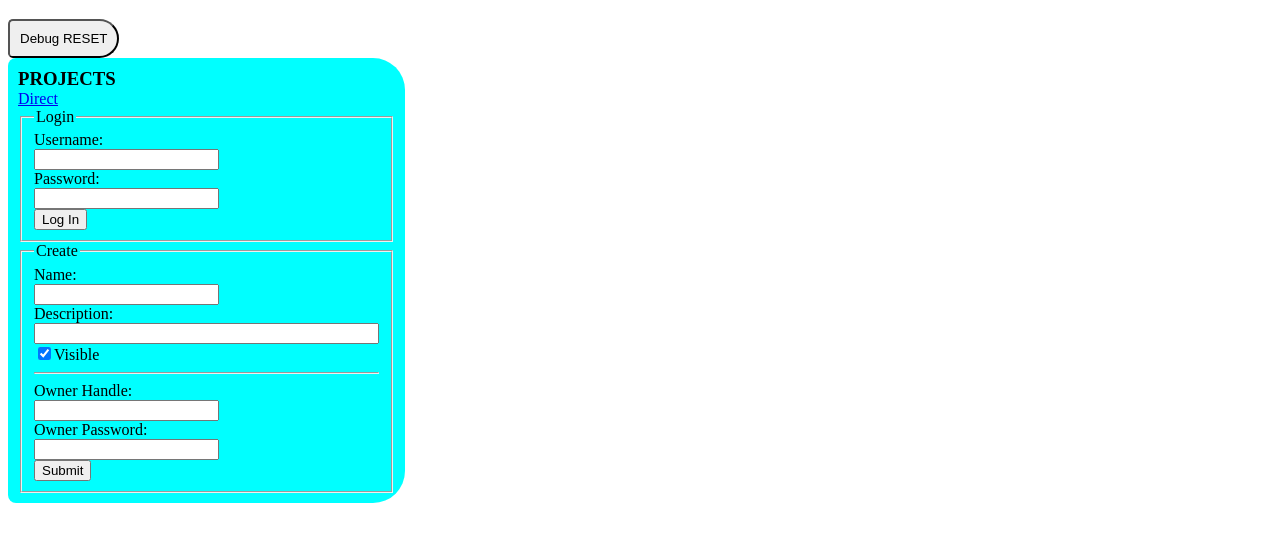
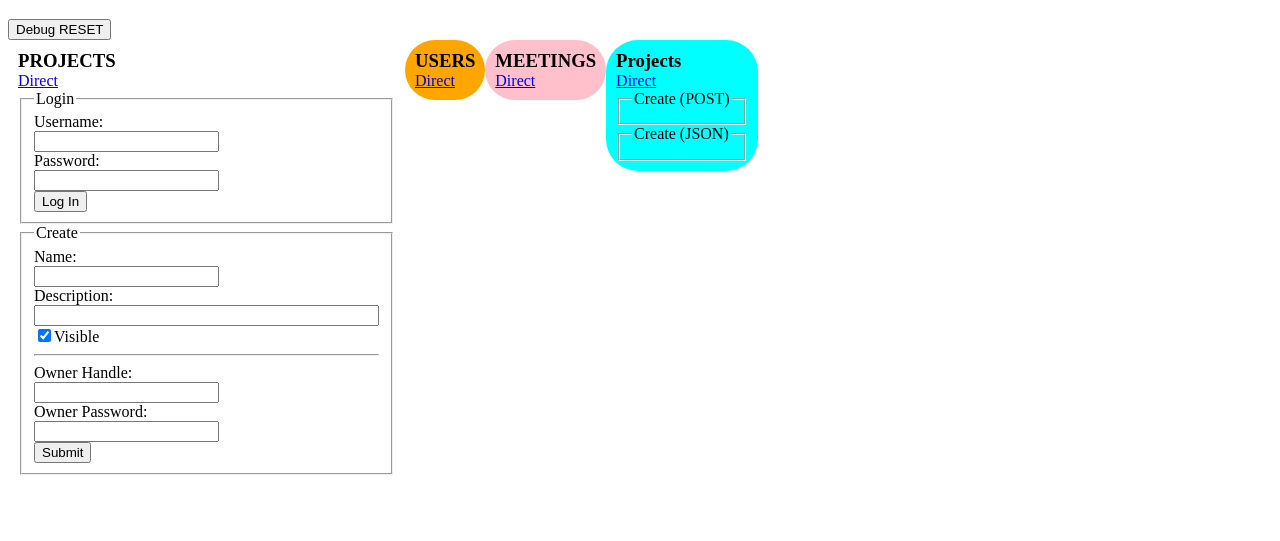
Before and after one commit to kkorolyov/ScrumPLE, a plain HTML site: page ScrumPLE-Pretty/content/debug/debugPage.html in a window 1280 px wide. Shown: the part 61-602 px from the top of the page. Drawn offline with Linux system fonts and the light colour scheme.

Commit message:
WIP Debug code shift

```diff
--- a/ScrumPLE-Pretty/content/debug/debugPage.css
+++ b/ScrumPLE-Pretty/content/debug/debugPage.css
@@ -7,8 +7,8 @@ h3 {
 	margin: 0px;
 }
 
-.hidden {
-	display: none;
+.clickable {
+	cursor: pointer;
 }
 
 .round {
@@ -36,6 +36,10 @@ h3 {
 	margin: 5px 0px 5px 5px;
 }
 
+#debugResetButton {
+	float: left;
+}
+
 #projectsBox {
 	background-color: cyan;
 }
--- a/ScrumPLE-Pretty/content/debug/debugPage.html
+++ b/ScrumPLE-Pretty/content/debug/debugPage.html
@@ -15,9 +15,27 @@
 		<h1>ScrumPLE REST Debug</h1>
 	</header>
 
-	<button class="roundLeft" id="debugResetButton">Debug RESET</button>
+	<button id="debugResetButton">Debug RESET</button>
 
-	<div class="roundLeft entryBox" id="projectsBox" title="Click to show projects" style="cursor: pointer">
+	<template id="entryBox">
+		<div class="round entryBox clickable">
+			<h3 id="boxTitle"></h3>
+			<a id="boxDirect">Direct</a>
+
+			<form id="boxCreatePost">
+				<fieldset>
+					<legend>Create (POST)</legend>
+				</fieldset>
+			</form>
+			<form id="boxCreateJson">
+				<fieldSet>
+					<legend>Create (JSON)</legend>
+				</fieldSet>
+			</form>
+		</div>
+	</template>
+
+	<div class="roundLeft entryBox" title="Click to show projects" style="cursor: pointer">
 		<h3>PROJECTS</h3>
 		<a class="missingRestRoot" href="projects">Direct</a>
 
--- a/ScrumPLE-Pretty/content/debug/debugPage.js
+++ b/ScrumPLE-Pretty/content/debug/debugPage.js
@@ -1,16 +1,21 @@
 "use strict";
 
-window.addEventListener('load', applyEventListeners);
+window.addEventListener('load', init);
 
+function init() {
+	var projectsBox = createEntryBox('projectsBox', "Projects", getUrl("projects"));
+	console.log(projectsBox);
+	projectsBox.addEventListener('click', function(event) {
+		console.log("test " + this);
+		if (event.target === this) showProjects();
+	});
+	applyEventListeners();
+}
 function applyEventListeners() {
 	document.getElementById('debugResetButton').addEventListener('click', function(event) {
 		if (event.target === this) debugReset();
 	})
-	document.getElementById('projectsBox').addEventListener('click', function(event) {
-		if (event.target === this) showProjects();
-	});
 }
-
 /**
  * Displays raw server response in 'raw' element.
  * @param (object) response - Response to display
@@ -50,10 +55,16 @@ function createButton(name, action) {
 	return button;
 }
 
-function populateEntryBox(entryBox) {
-	entryBox.style.display = 'block';
+function createEntryBox(id, title, direct) {
+	var template = document.getElementById('entryBox').content,
+	div = template.querySelectorAll('div')[0];
+	div.setAttribute('id', id);	// Set inner div's ID
+	console.log(div);
 
-	var entryList;
+	template.getElementById('boxTitle').innerHTML = title;
+	template.getElementById('boxDirect').href = direct;
+
+	return document.getElementsByTagName('body')[0].appendChild(document.importNode(template.querySelectorAll('div')[0], true));
 }
 
 /** Retrieves and displays all projects in the 'projectList' element. */
--- a/ScrumPLE-Pretty/content/lib/rest.js
+++ b/ScrumPLE-Pretty/content/lib/rest.js
@@ -1,12 +1,12 @@
-var restRoot = "https://ec2-52-10-231-227.us-west-2.compute.amazonaws.com:8443/scrumple/rest/";
 var credentials = null;
 
-window.addEventListener('load', populateRestRoots("missingRestRoot"))
-
+var getUrl = function(url) {
+	return "https://ec2-52-10-231-227.us-west-2.compute.amazonaws.com:8443/scrumple/rest/" + url;
+}
 /**
  * Runs a request.
  * @param (string) method - Request method
- * @param (string) url - Partial request URL after the 'restRoot' global
+ * @param (string) url - Request URL starting from the rest root
  * @param (string) content - Optional request content
  * @param (function(response)) responseHandler - Function invoked after server responds
  */
@@ -26,7 +26,7 @@ function ajax(method, url, content, responseHandler) {	// Main REST invocation
 			}
 		}
 	}
-	xhttp.open(method, restRoot + url, true);
+	xhttp.open(method, getUrl(url), true);
 
 	if (credentials != null) {
 		xhttp.setRequestHeader("Authorization", "Basic " + credentials);
@@ -47,22 +47,3 @@ function login(handle, password) {
 	credentials = btoa(handle + ":" + password);
 	console.log("Logged in as: " + handle);
 }
-
-/**
- * Prepends the 'restRoot' global to the link attribute of a class of elements.
- * @param (string) className - Name of the class defining elements to invoke this function on
- */
-function populateRestRoots(className) {
-	var elements = document.getElementsByClassName(className);
-	for (var i = 0; i < elements.length; i++) {
-		var element = elements[i];
-		switch (element.nodeName) {
-			case 'A':
-				element.setAttribute('href', restRoot + element.getAttribute('href'));
-				break;
-			case 'FORM':
-				element.setAttribute('action', restRoot + element.getAttribute('action'));
-				break;
-		}
-	}
-}
```
